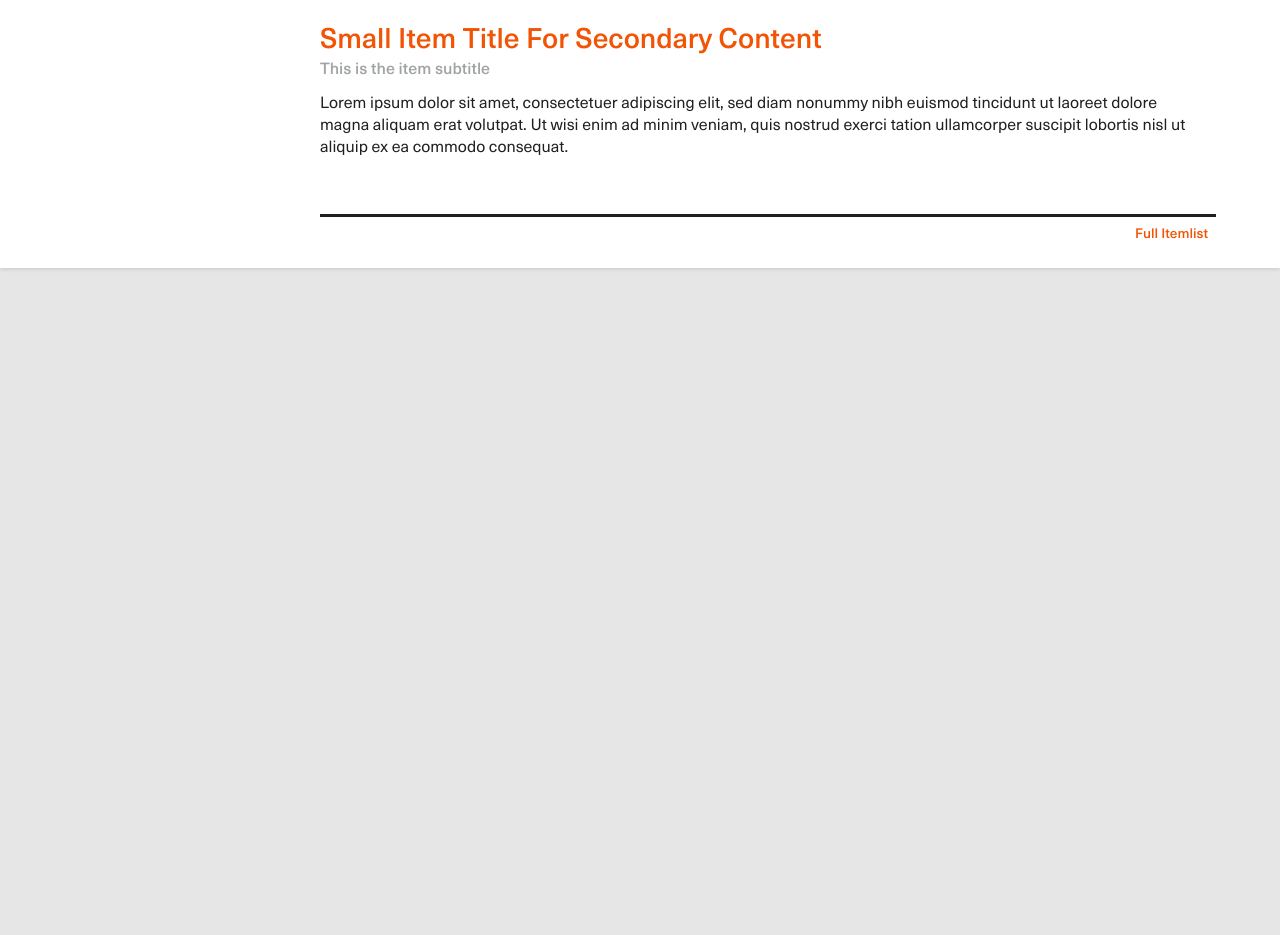
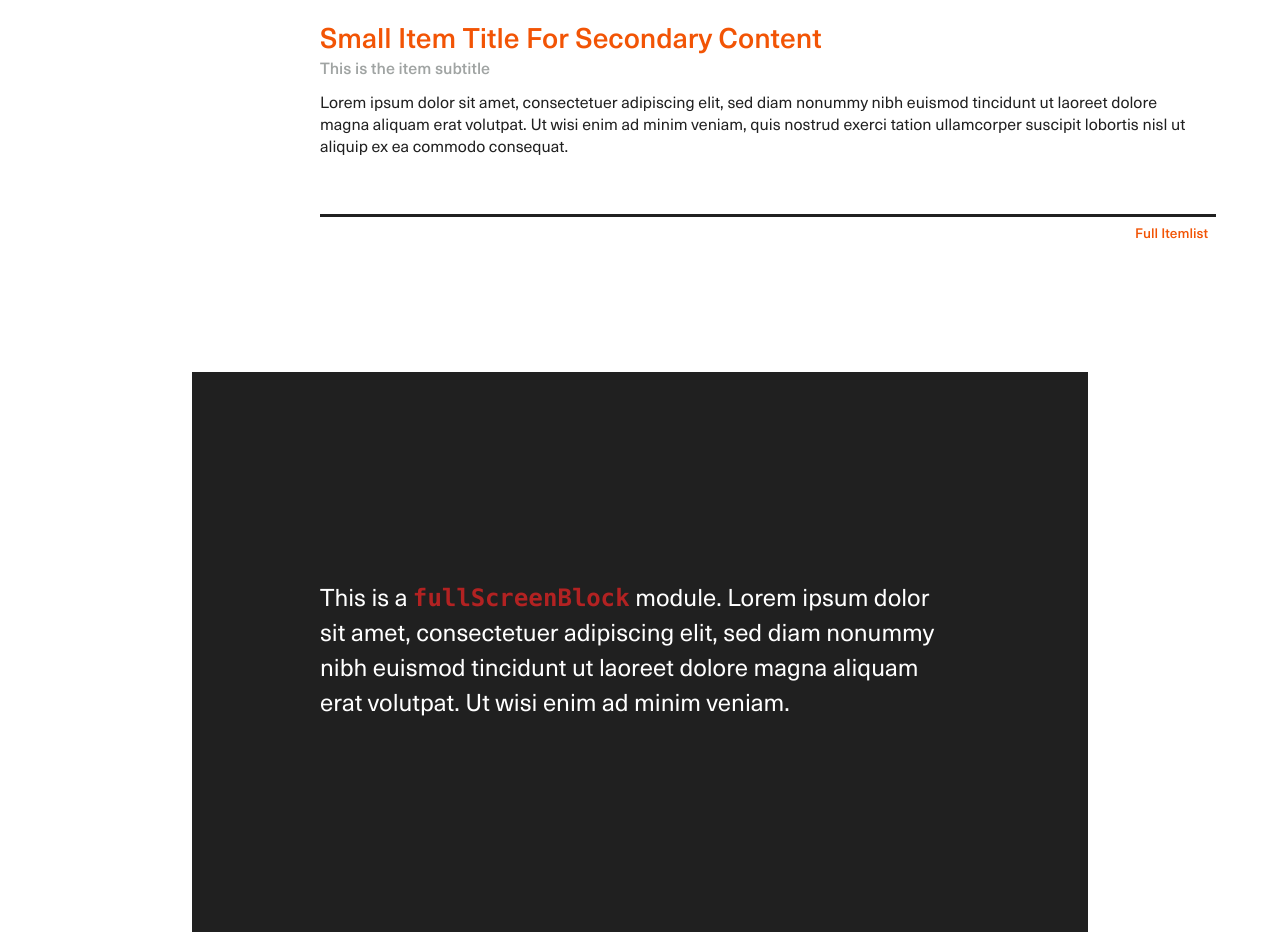
Before and after one commit to DomSt/MyNameIsDom, a plain HTML site: page dev/patternLib/index.html in a window 1280 px wide. Shown: the part 2555-3490 px from the top of the page. Before the commit the page ends 2855 px from the top, so only its background shows below. Drawn offline with Linux system fonts and the light colour scheme.

Commit message:
Full Screen Block Module
Added fullScreenBlock module.

```diff
--- a/dev/patternLib/index.html
+++ b/dev/patternLib/index.html
@@ -133,7 +133,15 @@
 
       </div>
       <!-- END itemList Module -->
-    </div>
+
+      <!-- fullScreenBlock Module -->
+      <div class="lib__element__module fullScreenBlock__container">
+        <div class="fullScreenBlock">
+          <p>
+            This is a <span class="lib__element__name">fullScreenBlock</span> module. Lorem ipsum dolor sit amet, consectetuer adipiscing elit, sed diam nonummy nibh euismod tincidunt ut laoreet dolore magna aliquam erat volutpat. Ut wisi enim ad minim veniam.
+          </p>
+        </div>
+      </div>
 
 
   </div>
--- /dev/null
+++ b/dev/scss/modules/_fullScreenBlock.scss
@@ -0,0 +1,52 @@
+@charset "UTF-8";
+
+
+
+//=================================================================
+//  FULL SCREEN BLOCK
+//=================================================================
+
+.fullScreenBlock {
+  @extend blockquote;
+  display: flex;
+  flex-direction: column;
+  justify-content: center;
+  width: 90%;
+  height: 70vh;
+  padding: 15%;
+  color: $primaryBG;
+  background-color: $primaryContent;
+  font-weight: 400;
+}
+
+.fullScreenBlock__container {
+  display: flex;
+  width: 100%;
+  height: 100vh;
+  align-items: center;
+  justify-content: center;
+}
+
+
+
+//=================================================================
+//  FULL SCREEN BLOCK - MEDIA QUERIES
+//=================================================================
+
+//-----------------------------------------------------------------
+// Typographie
+
+@media screen and (min-width: 500px) {
+  .fullScreenBlock {
+    width: 70%;
+    padding: 10%;
+  }
+}
+
+@media screen and (min-width: 640px) {
+
+}
+
+@media screen and (min-width: 850px) {
+
+}
--- a/dev/scss/modules/_index.scss
+++ b/dev/scss/modules/_index.scss
@@ -7,4 +7,5 @@
 //=================================================================
 
 @import "_article.scss";
+@import "_fullScreenBlock.scss";
 @import "_itemList.scss";
```
Also changed, not shown: dev/css/application.css, 1 other file.
